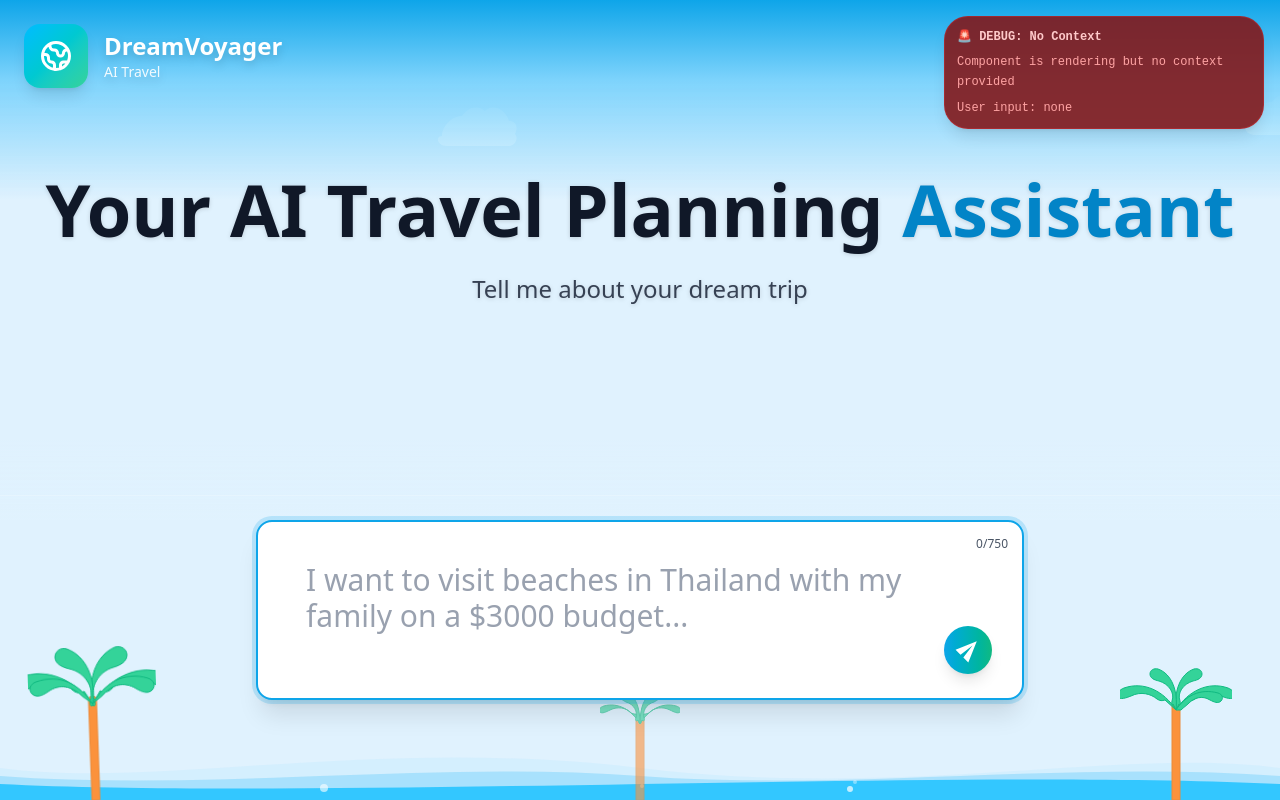
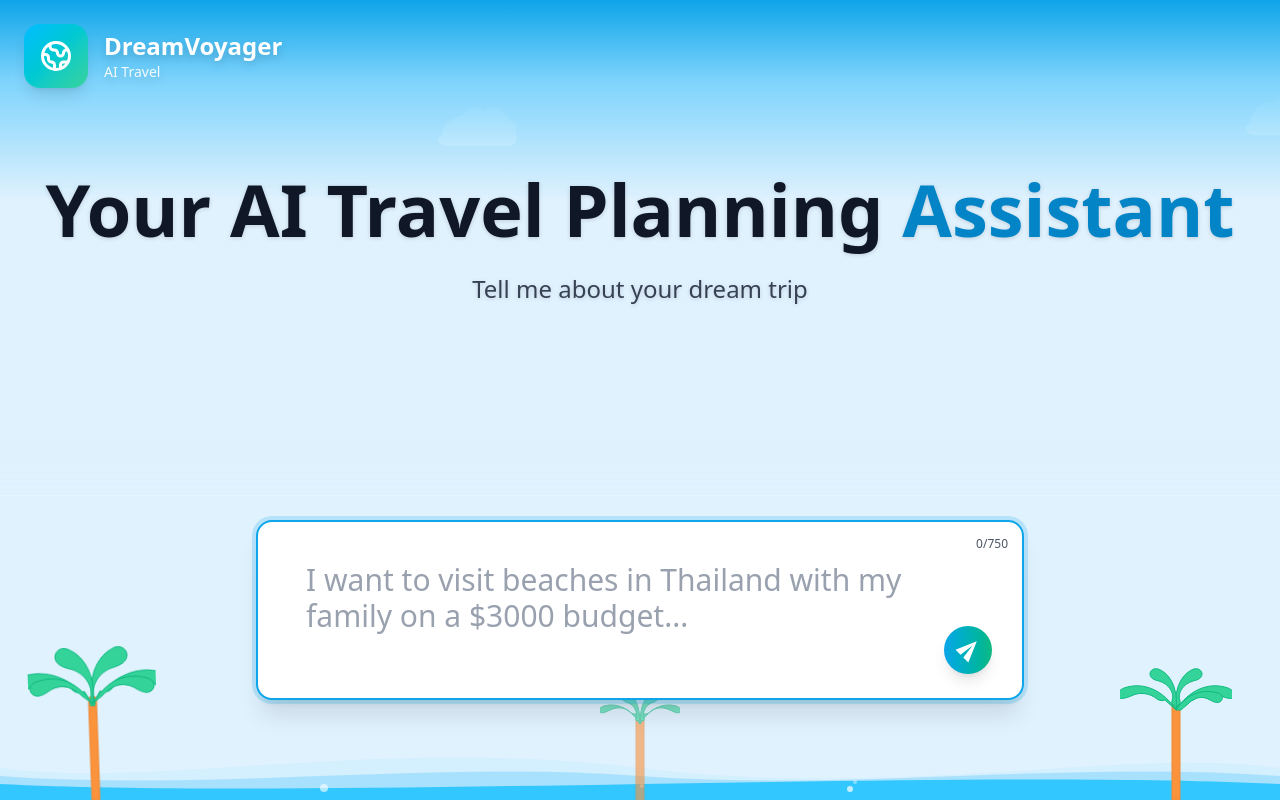
Before and after one commit to TheRegge/demo-travel-agency-ai, a Next.js app: page / in a window 1280 px wide. Built offline with nearby package versions, Linux system fonts and the light colour scheme.

Commit message:
Add environment variable control for AI debug panel
- Add SHOW_AI_DEBUG environment variable to toggle debug panel visibility
- Set debug panel to hidden by default (SHOW_AI_DEBUG=false)
- Update page.tsx to conditionally render AIExtractionDebugger
- Add .env.example with debug configuration

```diff
--- a/src/app/page.tsx
+++ b/src/app/page.tsx
@@ -208,11 +208,13 @@ export default function HomePage() {
       </section>
 
       {/* AI Extraction Debugger - shows what the AI extracted from user input */}
-      <AIExtractionDebugger
-        context={conversationState.conversationContext || null}
-        userInput={lastUserMessage}
-        isVisible={true}
-      />
+      {process.env.SHOW_AI_DEBUG === 'true' && (
+        <AIExtractionDebugger
+          context={conversationState.conversationContext || null}
+          userInput={lastUserMessage}
+          isVisible={true}
+        />
+      )}
 
       {/* Trip Detail Modal */}
       <TripDetailModal
```
Also changed, not shown: 1 other file (tests, documents, lock files or other folders).
